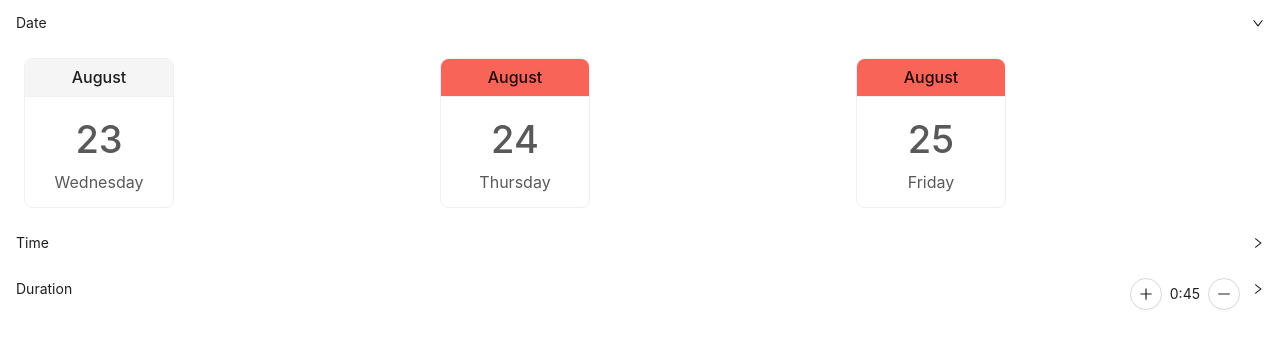
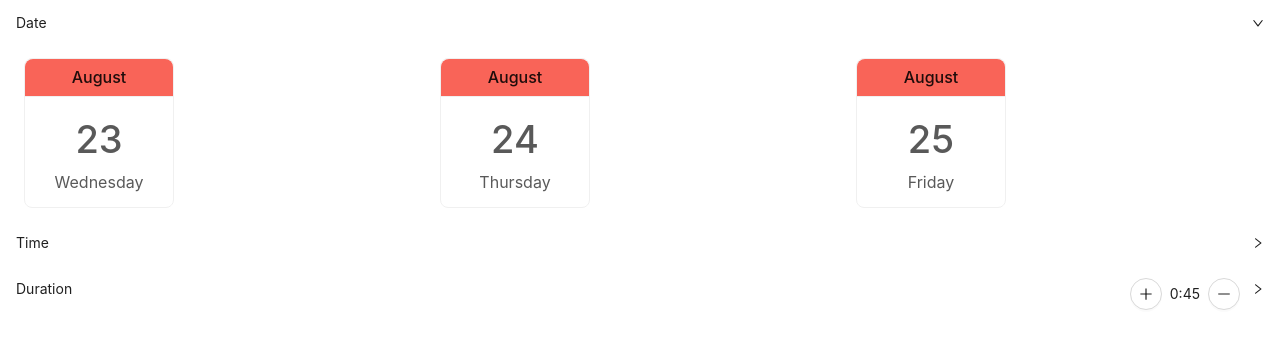
Before and after one commit to islamtalha01/Calender_Carousal-CT, a React (Vite) app: page / in a window 1280 px wide. Shown: the top 348 px of the page. Built offline with nearby package versions, Linux system fonts and the light colour scheme.

Commit message:
Refactored the Inline styling By separating them

```diff
--- a/src/common/types/calendar.types.ts
+++ b/src/common/types/calendar.types.ts
@@ -38,7 +38,7 @@ export type Formats = {
   * @property {number} start - Start of the range (first disabled hour)
   * @property {number} end - End of the range (last disabled hour)
   */
- export type ClosedHoursRange = {
+ export type closedHours = {
    start: number
    end: number
  }
--- a/src/componenets/DateCard/DateCard.tsx
+++ b/src/componenets/DateCard/DateCard.tsx
@@ -1,6 +1,7 @@
 import { Card, Typography, theme } from "antd";
 import { Dayjs } from "dayjs";
 // import useCalendar from "../../hooks/useCalendar";
+import inLineStyles from "./inLineStyles";
 type DateCardProps = {
   date: Dayjs;
   closed?: boolean;
@@ -11,12 +12,14 @@ export default function DateCard(props: DateCardProps) {
   const { Text, Title } = Typography;
   const { useToken } = theme;
   const { token } = useToken();
-  const headStyle: React.CSSProperties = {
-    backgroundColor: props.closed ? token.colorBgContainerDisabled : "#f96458",
-    fontSize: token.fontSizeLG,
-    fontWeight: 500,
-    height: "25px",
-  };
+  const{headStyle}=inLineStyles()
+  // const {styles}=inLineStyles()
+  // const headStyle: React.CSSProperties = {
+  //   backgroundColor: props.closed ? token.colorBgContainerDisabled : "#f96458",
+  //   fontSize: token.fontSizeLG,
+  //   fontWeight: 500,
+  //   height: "25px",
+  // };
   const bodyStyle: React.CSSProperties = {
     color: token.colorTextSecondary,
   };
--- a/src/componenets/DateCard/inLineStyles.ts
+++ b/src/componenets/DateCard/inLineStyles.ts
@@ -1,29 +1,34 @@
-// import { theme } from 'antd';
+import { theme } from 'antd';
 
-// const { useToken } = theme;
+function inLineStyles()
+{
+  const{useToken}=theme
+  const {token}=useToken()
+  const headStyle:React.CSSProperties = {
+    backgroundColor: '#f96458',
+    color: token.colorText,
+    fontSize: token.fontSizeLG,
+    fontWeight: 500,
+    height: '25px',
+  };
 
-// const { token } = useToken();
 
-// const headStyle = {
-//   backgroundColor: '#f96458',
+  return{headStyle}
+}
+
+
+export default inLineStyles;
+
+// import { createStyles } from 'antd-style';
+
+// const inLineStyles = createStyles(({ token, css }) => ({
+//   // 支持 css object 的写法
+//   headStyle: {
+
 //   color: token.colorText,
 //   fontSize: token.fontSizeLG,
-//   fontWeight: 500,
-//   height: '25px',
-// };
-
-// export default headStyle;
-
-import { createStyles } from 'antd-style';
-
-const inLineStyles = createStyles(({ token, css }) => ({
-  // 支持 css object 的写法
-  headStyle: {
-
-  color: token.colorText,
-  fontSize: token.fontSizeLG,
-  fontWeight: 500,
-  height: '25px',
-  },
-})) as any
-export default inLineStyles
+//   fontWeight: '500',
+//   height: '25',
+//   },
+// })) as any
+// export default inLineStyles
--- /dev/null
+++ b/src/componenets/DateCard/index.ts
@@ -0,0 +1,3 @@
+import inLineStyles from "./inLineStyles";
+
+export default inLineStyles
--- a/src/componenets/TimeComponent/TImeComponent.tsx
+++ b/src/componenets/TimeComponent/TImeComponent.tsx
@@ -2,11 +2,15 @@ import React, { useState } from "react";
 import { Dayjs } from "dayjs";
 import { TimePicker } from "antd";
 import dayjs from "dayjs";
+import { closedHours } from "../../common/types/calendar.types";
+import { getDisabledTime } from "../../utils/Time.utils";
 type TimeComponentProps = {
   onclick: (time: Dayjs | null) => void;
+
 };
 export default function TimeComponent({ onclick }: TimeComponentProps) {
-  return <TimePicker onChange={onclick} style={{ minWidth: "100%" }} />;
+  const closedHrs:closedHours={start:5,end:6}
+  return <TimePicker onChange={onclick} style={{ minWidth: "100%" }} disabledTime={()=>getDisabledTime(closedHrs) } />;
 }
 
 {
--- a/src/containers/CalenderCarousalContainer.tsx
+++ b/src/containers/CalenderCarousalContainer.tsx
@@ -3,10 +3,10 @@ import { Collapse } from "antd";
 import CalendarCarousal from "../componenets/CalendarCarousal";
 import DurationComponent from "../componenets/DurationComponent/DurationComponent";
 import TimeComponent from "../componenets/TimeComponent/TImeComponent";
-import { DateType } from "../common/types/calendar.types";
+import { DateType,closedHours } from "../common/types/calendar.types";
 import { useState } from "react";
 import { useCalendar } from "../hooks";
-import { getFormattedTime } from "../utils/Time.utils";
+import { getFormattedTime,getDisabledTime } from "../utils/Time.utils";
 import { Dayjs } from "dayjs";
 import {
   FORMATS,
@@ -20,8 +20,9 @@ type CalenderCarouselProps = {
   dates: Array<DateType>;
   setTime: (time: Dayjs | null) => void;
 };
+// const min:number=5;const max:number=9
+const closedHrs:closedHours={start:5,end:6}
 
-const text = `hi`;
 
 export default function CalenderCarousalContainer({
   dates,
@@ -67,8 +68,10 @@ export default function CalenderCarousalContainer({
       extra: <div>{selected.date?.format("DD/MM/YYYY")}</div>,
     },
     {
+
       key: "2",
       label: "Time",
+
       children: <TimeComponent onclick={handleTimePick} />,
       extra: (
         <Text style={{ fontSize: token.fontSizeLG }}>
@@ -79,7 +82,7 @@ export default function CalenderCarousalContainer({
     {
       key: "3",
       label: "Duration",
-      children: <p>{text}</p>,
+      children:null,
       extra: (
         <DurationComponent
           value={formatDuration(selected.duration)}
--- a/src/hooks/useCalendar.tsx
+++ b/src/hooks/useCalendar.tsx
@@ -54,7 +54,7 @@ export function CalendarProvider({ children }: CalendarProviderprop) {
 }
 const useCalendar = () => {
   const context = useContext(CalendarContext);
-  console.log(context);
+//   console.log(context);
 
   if (!context) {
     throw new Error(
--- a/src/utils/Duration.utils.ts
+++ b/src/utils/Duration.utils.ts
@@ -1,5 +1,5 @@
 import { MAX_Duration,MIN_Duration } from "../common/constants/constanst"
-import { DurationRange } from "../common/types/calendar.types"
+import { DurationRange,closedHours } from "../common/types/calendar.types"
 
 export const getavgDuration=(min:number,max:number):number=>
 {
@@ -10,7 +10,7 @@ export const getavgDuration=(min:number,max:number):number=>
 export const formatDuration=(value:number)=>
 {
     const hours:number=Math.floor((value/60))
-    const min:number=Math.floor(value%60)
+    const min:number=value%60
     const formatedHours=hours.toString().padStart(1, "0")
     const formatedMin=min.toString().padStart(2, "0")
 
--- a/src/utils/Time.utils.ts
+++ b/src/utils/Time.utils.ts
@@ -1,5 +1,5 @@
 import { Dayjs } from "dayjs"
-import { ClosedHoursRange } from "../common/types/calendar.types"
+import { closedHours } from "../common/types/calendar.types"
 
    /**
     * @param {Dayjs} time - Time Object.
@@ -17,17 +17,17 @@ const getFormattedTime = (time: Dayjs | null, format: string): string => {
  * @returns {number[]} - An array of disabled hours.
  * @example {start: 1, end: 4} => [1, 2, 3, 4]
  */
-const getDisabledTime=({ start, end }: ClosedHoursRange) => {
-    const disabledHoursList: Array<number> = [];
+const getDisabledTime=({ start, end }: closedHours) => {
+    const disabledHours: Array<number> = [];
 
     for (let i = start; i !== end; i = (i + 1) % 24) {
-      disabledHoursList.push(i);
+      disabledHours.push(i);
     }
 
-    disabledHoursList.push(end); // Include the 'end' hour
+    disabledHours.push(end); // Include the 'end' hour
 
     return {
-      disabledHours: () => disabledHoursList,
+      disabledHours: () => disabledHours,
     };
   };
 
```
